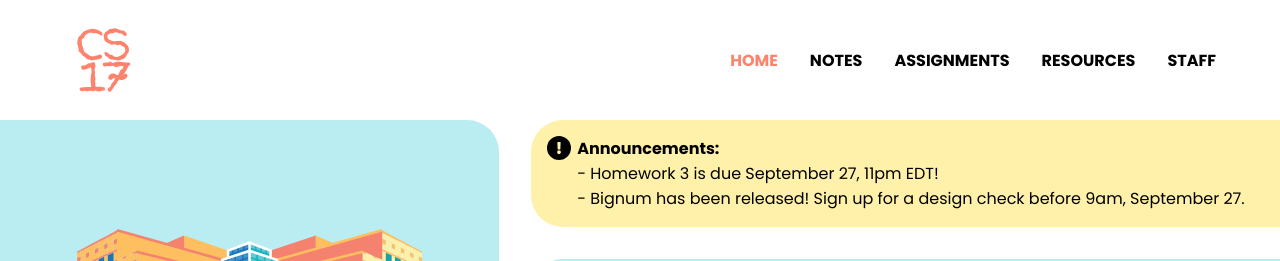
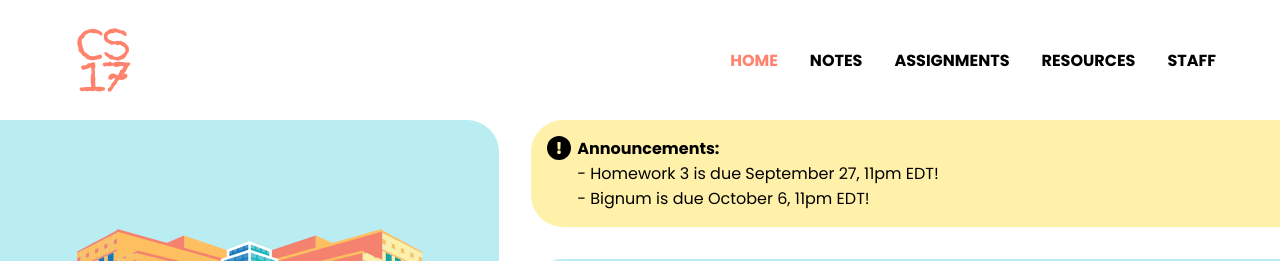
Before and after one commit to cs17-fall2023/cs17-fall2023.github.io, a React (Create React App) app: page / in a window 1280 px wide. Shown: the top 261 px of the page. Built offline with nearby package versions, Linux system fonts and the light colour scheme.

Commit message:
bignum announcement update

```diff
--- a/src/Pages/HomePage/HomePage.js
+++ b/src/Pages/HomePage/HomePage.js
@@ -118,7 +118,7 @@ class HomePage extends React.Component {
 							<br/>
 								- Homework 3 is due September 27, 11pm EDT!
 								<br />
-								- Bignum has been released! Sign up for a design check before 9am, September 27.
+								- Bignum is due October 6, 11pm EDT!
 							</p>
 						</div>
 					</div>
```
